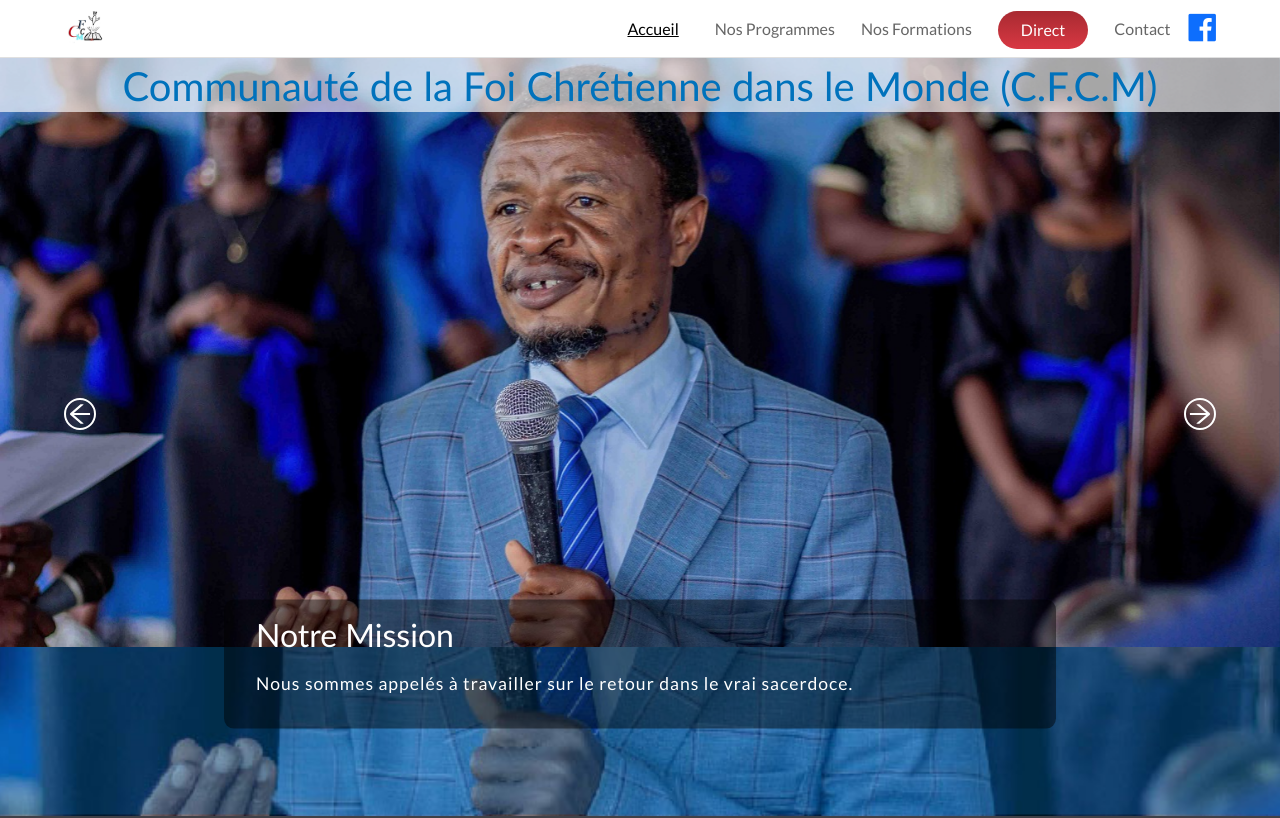
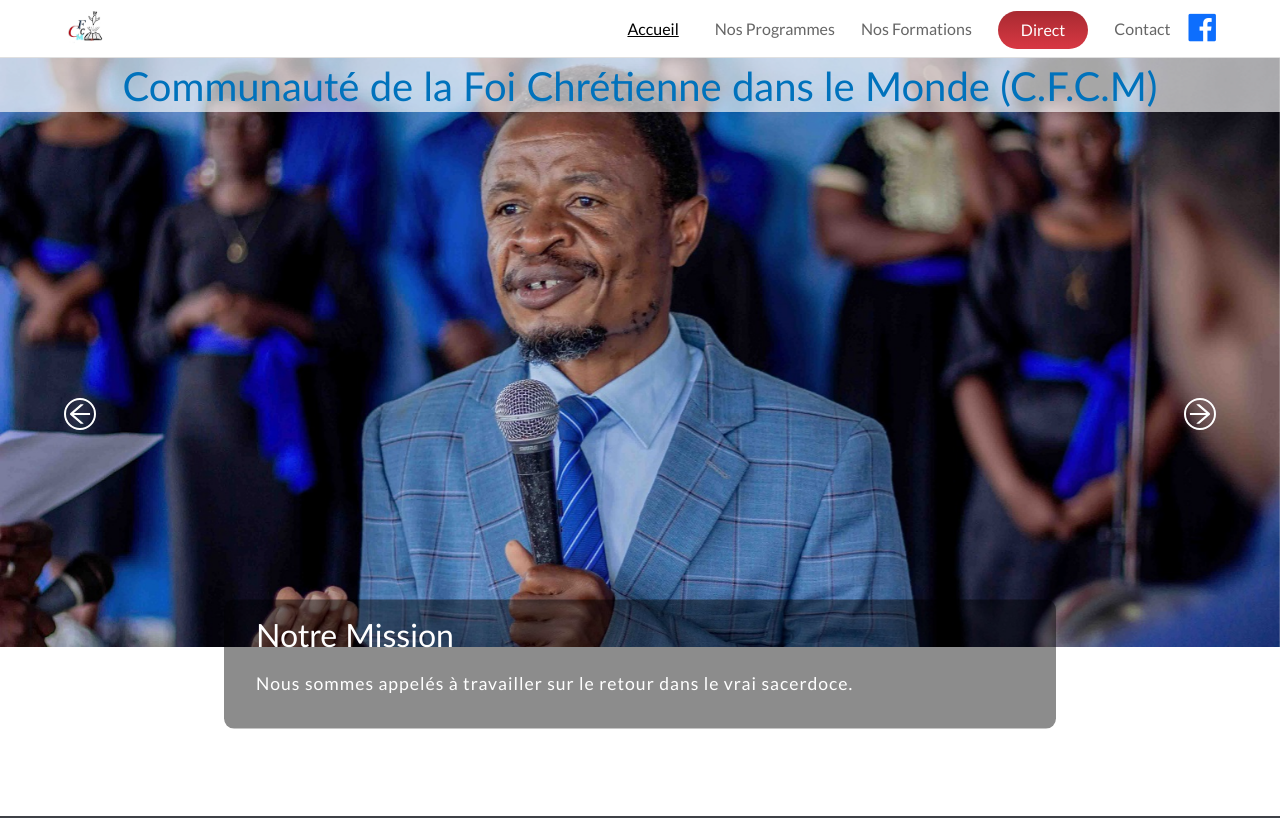
Before and after one commit to Olivier-Kango/cfcm, a React (Create React App) app: page / in a window 1280 px wide. Shown: the top 818 px of the page. Built offline with nearby package versions, Linux system fonts and the light colour scheme; grey boxes are pictures that could not be loaded; a web font is replaced by a local one.

Commit message:
Comment bgd-img

```diff
--- a/src/styling/Slider.scss
+++ b/src/styling/Slider.scss
@@ -5,7 +5,7 @@ $main-color: #0072bc;
   height: 95vh;
   position: relative;
   overflow: hidden;
-  background-image: url('../images/slide-1-bg.jpg');
+  // background-image: url('../images/slide-1-bg.jpg');
   background-repeat: no-repeat;
   background-position: center;
   background-size: cover;
```
